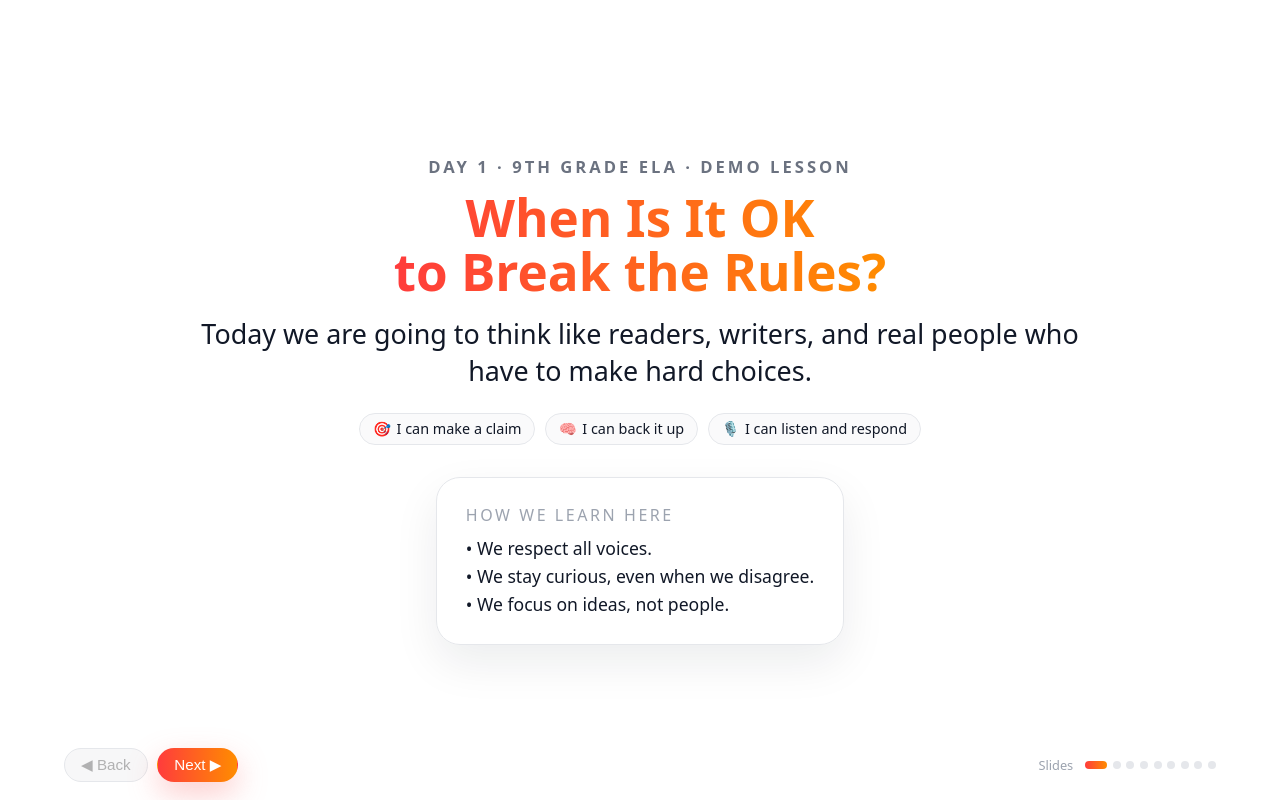
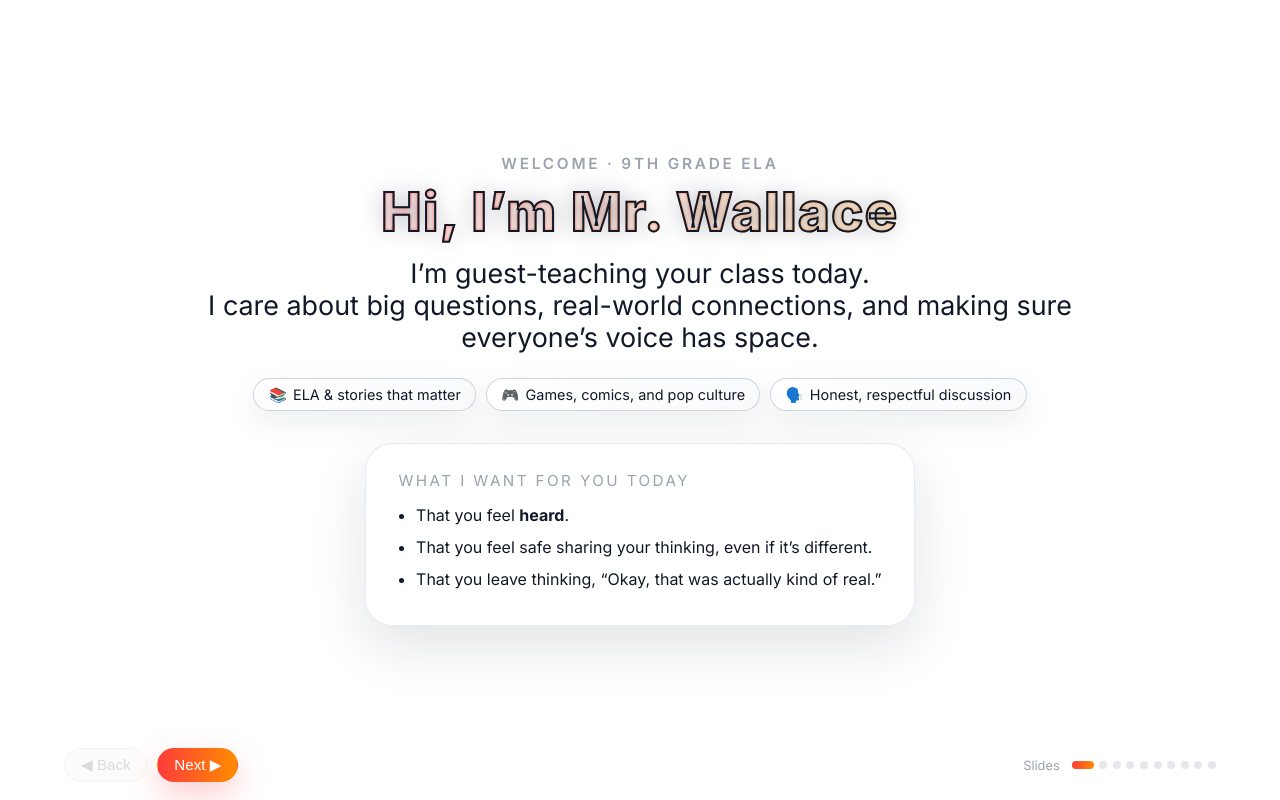
Before and after one commit to dwallace87-lgtm/demowebsite, a plain HTML site: page index.html in a window 1280 px wide. Drawn offline with Linux system fonts and the light colour scheme.

Commit message:
Update index.html

```diff
--- a/index.html
+++ b/index.html
@@ -4,6 +4,10 @@
   <meta charset="UTF-8" />
   <meta name="viewport" content="width=device-width, initial-scale=1.0" />
   <title>ELA Demo Lesson – When Is It OK to Break the Rules?</title>
+  <!-- Optional: modern font -->
+  <link rel="preconnect" href="https://fonts.googleapis.com">
+  <link rel="preconnect" href="https://fonts.gstatic.com" crossorigin>
+  <link href="https://fonts.googleapis.com/css2?family=Inter:wght@400;500;600;700;800&display=swap" rel="stylesheet">
   <style>
     :root {
       --accent1: #ff3c3c;
@@ -20,7 +24,7 @@
     }
 
     body {
-      font-family: system-ui, -apple-system, BlinkMacSystemFont, "Segoe UI",
+      font-family: "Inter", system-ui, -apple-system, BlinkMacSystemFont, "Segoe UI",
         sans-serif;
       background: #ffffff;
       color: #111827;
@@ -37,7 +41,7 @@
     .slide {
       position: absolute;
       inset: 0;
-      padding: 3rem 5vw;
+      padding: 3.25rem 6vw 4.5rem;
       display: none;
       flex-direction: column;
       justify-content: center;
@@ -50,14 +54,14 @@
       display: flex;
     }
 
-    /* soft background shapes */
+    /* soft abstract background shapes */
     .slide::before,
     .slide::after {
       content: "";
       position: absolute;
       border-radius: 999px;
       filter: blur(40px);
-      opacity: 0.18;
+      opacity: 0.19;
       z-index: -1;
     }
 
@@ -65,29 +69,29 @@
       width: 420px;
       height: 420px;
       background: radial-gradient(circle at top left, var(--accent1), transparent);
-      top: -120px;
-      left: -120px;
+      top: -140px;
+      left: -140px;
     }
 
     .slide::after {
       width: 380px;
       height: 380px;
       background: radial-gradient(circle at bottom right, var(--accent3), transparent);
-      bottom: -120px;
-      right: -120px;
+      bottom: -140px;
+      right: -140px;
     }
 
     .slide-header {
-      font-size: clamp(1rem, 1.3vw, 1.25rem);
+      font-size: clamp(0.95rem, 1.2vw, 1.1rem);
       text-transform: uppercase;
       letter-spacing: 0.18em;
       font-weight: 600;
-      color: #6b7280;
-      margin-bottom: 0.8rem;
+      color: #9ca3af;
+      margin-bottom: 0.7rem;
     }
 
     .slide-title {
-      font-size: clamp(2.4rem, 4vw, 3.4rem);
+      font-size: clamp(2.5rem, 4.2vw, 3.6rem);
       font-weight: 800;
       line-height: 1.05;
       margin-bottom: 1rem;
@@ -96,11 +100,21 @@
       -webkit-text-fill-color: transparent;
     }
 
+    /* outlined style for some headers */
+    .slide-title.outline {
+      -webkit-text-stroke: 2px #111827;
+      -webkit-text-fill-color: transparent;
+      text-shadow:
+        0 0 22px rgba(15, 23, 42, 0.28),
+        0 0 4px rgba(255, 255, 255, 0.9);
+      letter-spacing: 0.03em;
+    }
+
     .slide-subtitle {
-      font-size: clamp(1.25rem, 2.1vw, 1.7rem);
+      font-size: clamp(1.25rem, 2.1vw, 1.8rem);
       max-width: 880px;
       color: #111827;
-      margin-bottom: 1.5rem;
+      margin-bottom: 1.6rem;
     }
 
     .pill-row {
@@ -113,14 +127,15 @@
 
     .pill {
       font-size: 0.9rem;
-      padding: 0.35rem 0.8rem;
+      padding: 0.4rem 0.9rem;
       border-radius: 999px;
-      border: 1px solid #e5e7eb;
-      background: rgba(249, 250, 251, 0.85);
-      backdrop-filter: blur(6px);
+      border: 1px solid rgba(148, 163, 184, 0.45);
+      background: radial-gradient(circle at top left, #ffffff, #f9fafb);
+      backdrop-filter: blur(8px);
       display: inline-flex;
       align-items: center;
-      gap: 0.35rem;
+      gap: 0.4rem;
+      box-shadow: 0 10px 30px rgba(15, 23, 42, 0.08);
     }
 
     .pill span {
@@ -128,30 +143,30 @@
     }
 
     .emoji {
-      font-size: 1.1rem;
+      font-size: 1.15rem;
     }
 
     .card {
-      background: rgba(255, 255, 255, 0.9);
-      border-radius: 1.5rem;
-      padding: 1.6rem 1.8rem;
-      border: 1px solid #e5e7eb;
+      background: rgba(255, 255, 255, 0.95);
+      border-radius: 1.7rem;
+      padding: 1.7rem 2rem;
+      border: 1px solid rgba(226, 232, 240, 0.9);
       max-width: 880px;
-      box-shadow: 0 18px 45px rgba(15, 23, 42, 0.08);
+      box-shadow: 0 20px 55px rgba(15, 23, 42, 0.12);
       text-align: left;
     }
 
     .card-title {
-      font-size: 1rem;
+      font-size: 0.95rem;
       text-transform: uppercase;
       letter-spacing: 0.16em;
       color: #9ca3af;
-      margin-bottom: 0.5rem;
+      margin-bottom: 0.55rem;
     }
 
     .card-body {
-      font-size: 1.1rem;
-      line-height: 1.6;
+      font-size: 1.08rem;
+      line-height: 1.65;
       color: #111827;
     }
 
@@ -164,7 +179,7 @@
       line-height: 1.5;
       font-style: italic;
       color: #374151;
-      margin-bottom: 0.75rem;
+      margin-bottom: 0.8rem;
     }
 
     .quote-author {
@@ -175,7 +190,7 @@
     }
 
     .list {
-      margin-top: 0.6rem;
+      margin-top: 0.7rem;
       padding-left: 1.1rem;
       font-size: 1rem;
     }
@@ -187,8 +202,8 @@
     .columns {
       display: grid;
       grid-template-columns: repeat(auto-fit, minmax(260px, 1fr));
-      gap: 1rem;
-      margin-top: 1rem;
+      gap: 1.1rem;
+      margin-top: 1.1rem;
     }
 
     .tag-row {
@@ -200,7 +215,7 @@
     }
 
     .tag {
-      padding: 0.25rem 0.7rem;
+      padding: 0.28rem 0.75rem;
       border-radius: 999px;
       border: 1px solid #e5e7eb;
       background: #f9fafb;
@@ -221,9 +236,12 @@
 
     .corner {
       border-radius: 0.9rem;
-      padding: 0.6rem 0.8rem;
+      padding: 0.7rem 0.9rem;
       border: 1px solid #e5e7eb;
-      background: rgba(248, 250, 252, 0.9);
+      background: rgba(248, 250, 252, 0.96);
+      display: flex;
+      align-items: center;
+      gap: 0.4rem;
     }
 
     .small-note {
@@ -295,6 +313,13 @@
       );
     }
 
+    .btn:disabled {
+      opacity: 0.45;
+      cursor: default;
+      box-shadow: none;
+      transform: none;
+    }
+
     .progress {
       display: flex;
       gap: 0.35rem;
@@ -331,23 +356,55 @@
         padding: 2.5rem 6vw 4.2rem;
       }
       .card {
-        padding: 1.3rem 1.4rem;
-        border-radius: 1.2rem;
+        padding: 1.4rem 1.5rem;
+        border-radius: 1.3rem;
       }
       .nav {
         padding-inline: 4vw;
         bottom: 0.7rem;
       }
       .btn {
-        padding: 0.4rem 0.8rem;
+        padding: 0.4rem 0.85rem;
       }
     }
   </style>
 </head>
 <body>
   <div class="deck" id="deck">
+    <!-- Slide 0: Intro About You -->
+    <section class="slide active">
+      <div class="slide-header">Welcome · 9th Grade ELA</div>
+      <div class="slide-title outline">Hi, I’m Mr. Wallace</div>
+      <div class="slide-subtitle">
+        I’m guest-teaching your class today.<br />
+        I care about big questions, real-world connections, and making sure
+        everyone’s voice has space.
+      </div>
+      <div class="pill-row">
+        <div class="pill">
+          <span class="emoji">📚</span><span>ELA & stories that matter</span>
+        </div>
+        <div class="pill">
+          <span class="emoji">🎮</span><span>Games, comics, and pop culture</span>
+        </div>
+        <div class="pill">
+          <span class="emoji">🗣️</span><span>Honest, respectful discussion</span>
+        </div>
+      </div>
+      <div class="card">
+        <div class="card-title">What I want for you today</div>
+        <div class="card-body">
+          <ul class="list">
+            <li>That you feel <strong>heard</strong>.</li>
+            <li>That you feel safe sharing your thinking, even if it’s different.</li>
+            <li>That you leave thinking, “Okay, that was actually kind of real.”</li>
+          </ul>
+        </div>
+      </div>
+    </section>
+
     <!-- Slide 1: Welcome & Framing -->
-    <section class="slide active">
+    <section class="slide">
       <div class="slide-header">Day 1 · 9th Grade ELA · Demo Lesson</div>
       <div class="slide-title">When Is It OK<br />to Break the Rules?</div>
       <div class="slide-subtitle">
@@ -378,7 +435,7 @@
     <!-- Slide 2: Objective & EDI -->
     <section class="slide">
       <div class="slide-header">Objective · Explicit Direct Instruction</div>
-      <div class="slide-title">Learning Target</div>
+      <div class="slide-title outline">Learning Target</div>
       <div class="slide-subtitle">
         <strong>Today I will:</strong>
         make a claim about rule-breaking and support it with reasoning or
@@ -438,7 +495,7 @@
     <!-- Slide 4: Turn & Talk -->
     <section class="slide">
       <div class="slide-header">Check for Understanding · Student Voice</div>
-      <div class="slide-title">Turn and Talk</div>
+      <div class="slide-title outline">Turn and Talk</div>
       <div class="slide-subtitle">
         Share your sentence with your partner.<br />
         Listen for something you agree with or want to push back on.
@@ -486,7 +543,7 @@
     <!-- Slide 6: Take a Stand · Corners -->
     <section class="slide">
       <div class="slide-header">Guided Practice · Discussion Structure</div>
-      <div class="slide-title">Take a Stand</div>
+      <div class="slide-title outline">Take a Stand</div>
       <div class="slide-subtitle">
         “It is better to be true to yourself than to follow the rules.”
       </div>
@@ -533,7 +590,7 @@
     <!-- Slide 8: Exit Reflection -->
     <section class="slide">
       <div class="slide-header">Independent Practice · Exit Ticket</div>
-      <div class="slide-title">Make Your Claim</div>
+      <div class="slide-title outline">Make Your Claim</div>
       <div class="card">
         <div class="card-title">Write it out (1–2 sentences)</div>
         <div class="card-body">
@@ -594,7 +651,7 @@
       </div>
       <div class="progress" id="progress">
         <span class="progress-label">Slides</span>
-        <!-- dots will be injected by JS -->
+        <!-- dots added by JS -->
       </div>
     </div>
   </div>
@@ -664,7 +721,7 @@
       }
     });
 
-    // start on slide 0
+    // init
     updateView();
   </script>
 </body>
```
